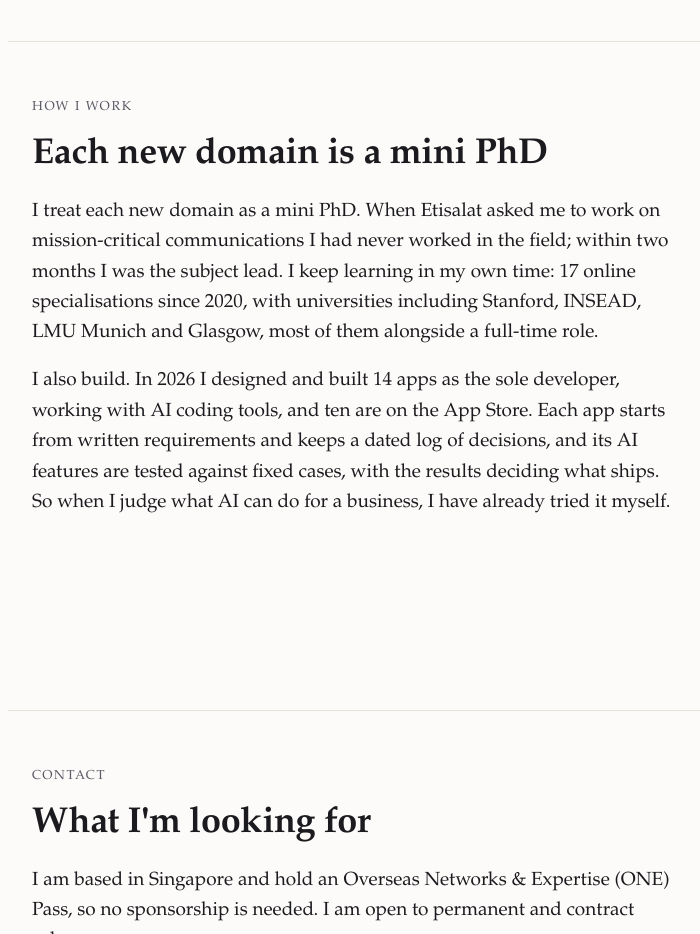
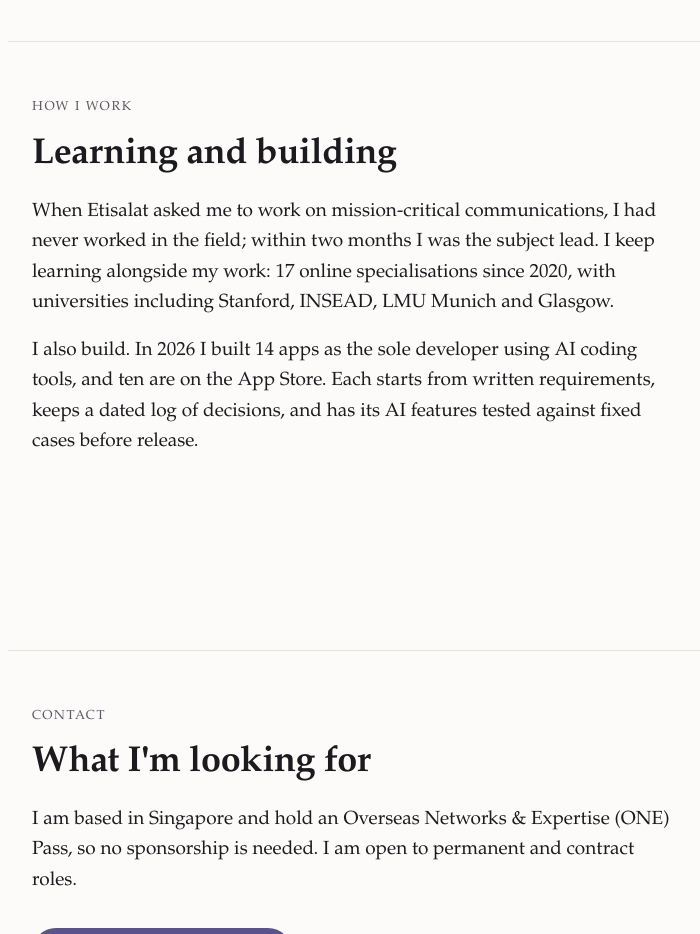
Before and after one commit to kg54ktdvxx-gif/portfolio, a plain HTML site: page index.html in a window 1280 px wide. Shown: the part 3180-4114 px from the top of the page, without its empty margins (168-868 px from the left). Drawn offline with Linux system fonts and the light colour scheme.

Commit message:
Replace the mini PhD section with a plain one
Co-Authored-By: Claude Opus 5.5 <noreply@anthropic.com>

```diff
--- a/index.html
+++ b/index.html
@@ -171,10 +171,10 @@
   <section class="section" aria-labelledby="how-title">
     <div class="wrap">
       <p class="eyebrow">How I work</p>
-      <h2 id="how-title">Each new domain is a mini PhD</h2>
+      <h2 id="how-title">Learning and building</h2>
       <div class="prose">
-        <p>I treat each new domain as a mini PhD. When Etisalat asked me to work on mission-critical communications I had never worked in the field; within two months I was the subject lead. I keep learning in my own time: 17 online specialisations since 2020, with universities including Stanford, INSEAD, LMU Munich and Glasgow, most of them alongside a full-time role.</p>
-        <p>I also build. In 2026 I designed and built 14 apps as the sole developer, working with AI coding tools, and ten are on the App Store. Each app starts from written requirements and keeps a dated log of decisions, and its AI features are tested against fixed cases, with the results deciding what ships. So when I judge what AI can do for a business, I have already tried it myself.</p>
+        <p>When Etisalat asked me to work on mission-critical communications, I had never worked in the field; within two months I was the subject lead. I keep learning alongside my work: 17 online specialisations since 2020, with universities including Stanford, INSEAD, LMU Munich and Glasgow.</p>
+        <p>I also build. In 2026 I built 14 apps as the sole developer using AI coding tools, and ten are on the App Store. Each starts from written requirements, keeps a dated log of decisions, and has its AI features tested against fixed cases before release.</p>
       </div>
     </div>
   </section>
```
